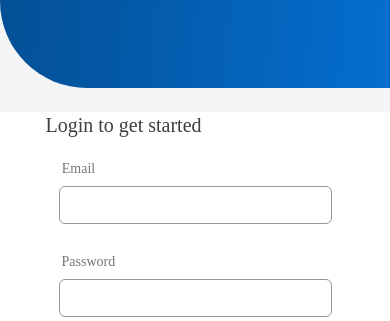
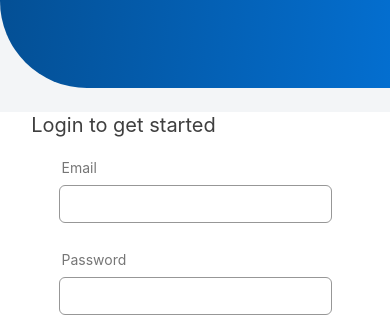
Before and after one commit to Gaurav-pujari/TechPrimeLab, a React (Create React App) app in the folder frontend/: page / in a window 390 px wide. Shown: the part 212-533 px from the top of the page. Built offline with nearby package versions, Linux system fonts and the light colour scheme.

Commit message:
Update Login.css

```diff
--- a/frontend/src/components/Login.css
+++ b/frontend/src/components/Login.css
@@ -98,6 +98,7 @@ a {
 .invalid-input{
     color: red;
     padding-left:40px;
+    height:2px;
 }
 .invalid-inputs{
     color: red;
@@ -217,7 +218,7 @@ p{
     height: 27px;
 
     color: #3F3F3F;
-    font-family: "Nunito Sans";
+
     font-size: 20px;
     letter-spacing: 0;
     line-height: 27px;
@@ -239,7 +240,6 @@ p{
     height: 19px;
     width: 34px;
     color: #767676;
-    font-family: "Nunito Sans";
     font-size: 14px;
     letter-spacing: 0;
     line-height: 19px;
```
